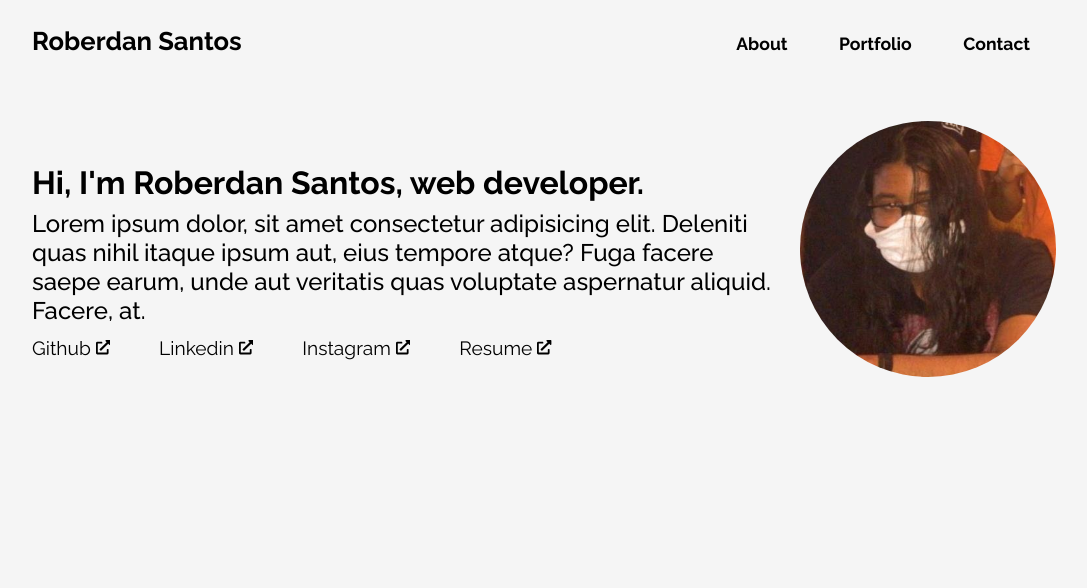
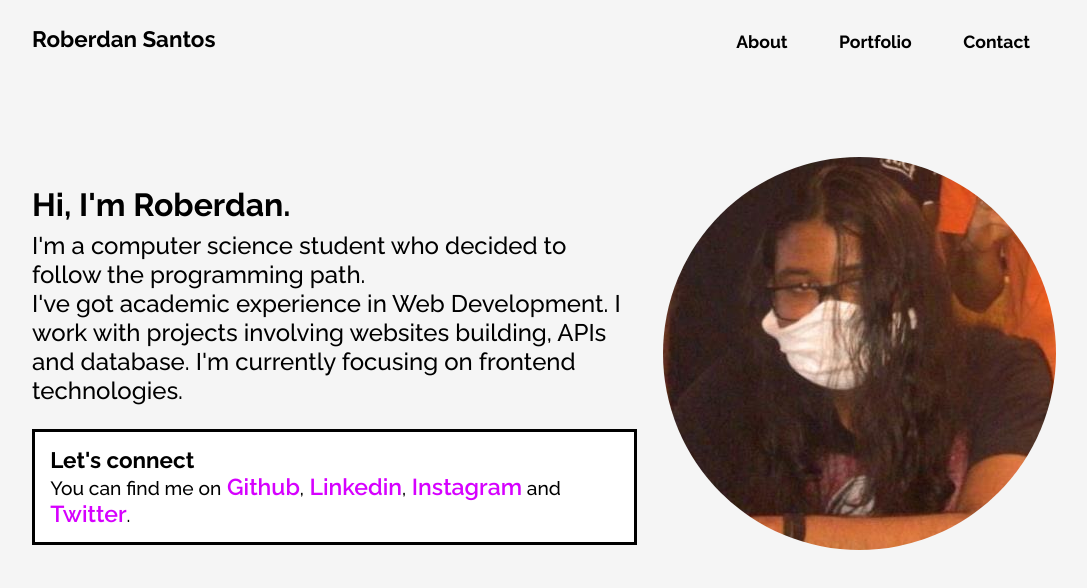
Before and after one commit to LeeYooBin/Portfolio, a React (Create React App) app: page / in a window 1280 px wide. Shown: the top 588 px of the page, without its empty margins (96-1183 px from the left). Built offline with nearby package versions, Linux system fonts and the light colour scheme.

Commit message:
Reboot Main

```diff
--- a/package.json
+++ b/package.json
@@ -9,6 +9,7 @@
     "react": "^18.2.0",
     "react-dom": "^18.2.0",
     "react-icons": "^4.4.0",
+    "react-router-dom": "^6.3.0",
     "react-scripts": "5.0.1",
     "styled-components": "^5.3.5",
     "web-vitals": "^2.1.4"
--- a/src/components/Header/HeaderStyle.jsx
+++ b/src/components/Header/HeaderStyle.jsx
@@ -17,12 +17,8 @@ export const Header = styled.header`
     }
 `;
 
-export const Logo = styled.a`
-    text-decoration: none;
-    color: #000;
-    font-size: 0.6em;
-
-    @media screen and (min-width: 700px){
-        font-size: 0.8em;
-    }
-`;
+export const Logo = {
+    'text-decoration': 'none',
+    color: '#000',
+    'font-size': window.screen.width >= 700 ? '0.7em' : '0.6em'
+};
--- a/src/components/Header/index.jsx
+++ b/src/components/Header/index.jsx
@@ -1,12 +1,12 @@
 import Navbar from "./Navbar";
 import * as S from './HeaderStyle';
-import './style.css';
+import { Link } from "react-router-dom";
 
 export default function Header(){
     return(
         <>
             <S.Header>
-                <S.Logo href="#" ><h1>Roberdan Santos</h1></S.Logo>
+                <Link to='/' style={S.Logo}><h1>Roberdan Santos</h1></Link>
                 <Navbar/>
             </S.Header>
         </>
--- a/src/components/Header/style.css
+++ /dev/null
@@ -1,11 +0,0 @@
-.logo{
-    text-decoration: none;
-    color: #000;
-    font-size: 0.6em;
-}
-
-@media screen and (min-width: 700px){
-    .logo{
-        font-size: 0.8em;
-    }
-}
--- a/src/components/Main/index.jsx
+++ /dev/null
@@ -1,29 +0,0 @@
-import * as S from './MainStyle';
-import profile from '../../assets/img/profile.jpg';
-import { FaExternalLinkAlt } from 'react-icons/fa';
-
-export default function Main(){
-    return(
-        <>
-            <S.Main>
-                <S.Profile src={profile} alt="Profile image" />
-                <S.TextWrapper>
-                    <S.Article>
-                        <h1>Hi, I'm Roberdan Santos, web developer.</h1>
-                        <p>Lorem ipsum dolor, sit amet consectetur adipisicing elit.
-                            Deleniti quas nihil itaque ipsum aut, eius tempore atque?
-                            Fuga facere saepe earum, unde aut veritatis quas voluptate
-                            aspernatur aliquid. Facere, at.
-                        </p>
-                    </S.Article>
-                    <S.Links>
-                        <S.Link href="https://github.com/LeeYooBin" target="_blank">Github <span><FaExternalLinkAlt /></span></S.Link>
-                        <S.Link href="https://www.linkedin.com/in/roberdan-santos/" target="_blank">Linkedin <span><FaExternalLinkAlt /></span></S.Link>
-                        <S.Link href="https://www.instagram.com/roberdantamyr/" target="_blank">Instagram <span><FaExternalLinkAlt /></span></S.Link>
-                        <S.Link href="https://fabulous-croissant-6fe3cb.netlify.app/" target="_blank">Resume <span><FaExternalLinkAlt /></span></S.Link>
-                    </S.Links>
-                </S.TextWrapper>
-            </S.Main>
-        </>
-    );
-}
--- a/src/pages/Home/index.jsx
+++ b/src/pages/Home/index.jsx
@@ -1,18 +1,24 @@
 import { GlobalStyle } from "../../style/Global";
+import {
+    BrowserRouter as Router,
+    Routes,
+    Route
+} from "react-router-dom";
 import Header from "../../components/Header";
-import Main from "../../components/Main";
-import About from "../../components/About";
-import Skills from "../../components/Skills";
-import Hobbies from "../../components/Hobbies";
-import Education from "../../components/Education";
+import Main from "../Main";
+
 
 export default function Home(){
     return(
         <>
-            <GlobalStyle />
-            <Header />
-            <Main />
+            <Router>
+                <GlobalStyle />
+                <Header />
 
+                <Routes>
+                    <Route path="/" element={<Main/>}></Route>
+                </Routes>
+            </Router>
         </>
     );
 }
--- a/src/components/Main/MainStyle.jsx
+++ b/src/pages/Main/MainStyle.jsx
@@ -7,13 +7,13 @@ export const Main = styled.main`
     flex-direction: column;
     align-items: center;
 
-    @media screen and (min-width: 500px){
-        flex-direction: row-reverse;
-        padding: 1.5vh 5%;
+    @media screen and (min-width: 700px){
+        padding: 10vh 5%;
     }
 
     @media screen and (min-width: 920px){
-        padding: 5vh 10%;
+        flex-direction: row-reverse;
+        padding: 10vh 10%;
     }
 `;
 
@@ -27,17 +27,22 @@ export const Article = styled.article`
     margin-top: 3vh;
 
     p{
+        font-size: 1.2em;
         margin-top: 1vh;
         font-weight: 500;
     }
 
+    h1{
+        font-size: 1.7em;
+    }
+
     @media screen and (min-width: 700px){
         p{
-            font-size: 1.2em;
+            font-size: 1.5em;
         }
 
         h1{
-            font-size: 1.7em;
+            font-size: 2em;
         }
     }
 
@@ -63,65 +68,74 @@ export const Article = styled.article`
 `;
 
 export const Profile = styled.img`
-    width: 40vw;
+    width: 50vw;
     border-radius: 50%;
 
     @media screen and (min-width: 500px){
-        width: 25vw;
+        width: 40vw;
+    }
+
+`;
+
+export const Links = styled.nav`
+    margin-top: 3vh;
+    padding: 2.5%;
+    height: auto;
+    background-color: #FFF;
+    border: 3px solid #000;
+
+    p{
+        font-size: 1.3em;
+        font-weight: 500;
+    }
+
+    h3{
+        font-size: 1.5em;
+    }
+
+    @media screen and (min-width: 500px){
+        p{
+            font-size: 1.3em;
+        }
+
+        h3{
+            font-size: 1.5em;
+        }
     }
 
     @media screen and (min-width: 700px){
-        width: 20vw;
-    }
-`;
+        p{
+            font-size: 1.5em;
+        }
 
-export const Links = styled.nav`
-    margin-top: 1.5vh;
-    display: flex;
-    justify-content: space-between;
-    align-items: center;
-
-    @media screen and (min-width: 700px){
-        width: 80%;
+        h3{
+            font-size: 1.7em;
+        }
     }
 
     @media screen and (min-width: 920px){
-        width: 70%;
-    }
+        p{
+            font-size: 1.2em;
+        }
 
-    @media screen and (min-width: 1281px){
-        width: 50%;
+        h3{
+            font-size: 1.4em;
+        }
     }
 `;
 
 export const Link = styled.a`
     text-decoration: none;
-    color: #000;
+    color: #d600ff;
     font-size: 1em;
-
-    span{
-        font-size: 0.75em;
-    }
+    font-weight: 600;
 
     @media screen and (min-width: 700px){
         font-size: 1.2em;
-
-        span{
-            font-size: 0.7em;
-        }
     }
 
-    @media screen and (min-width: 920px){
-        span{
-            font-size: 0.75em;
-        }
-    }
 
     @media screen and (min-width: 1281px){
         font-size: 1em;
-
-        span{
-            font-size: 0.7em;
-        }
     }
 `;
--- /dev/null
+++ b/src/pages/Main/index.jsx
@@ -0,0 +1,34 @@
+import * as S from './MainStyle';
+import profile from '../../assets/img/profile.jpg';
+
+export default function Main(){
+    return(
+        <>
+            <S.Main>
+                <S.Profile src={profile} alt="Profile image" />
+                <S.TextWrapper>
+                    <S.Article>
+                        <h1>Hi, I'm Roberdan.</h1>
+                        <p>
+                            I'm a computer science student who decided
+                            to follow the programming path.
+                            <br />
+                            I've got academic experience in Web Development.
+                            I work with projects involving websites building,
+                            APIs and database. I'm currently focusing on frontend technologies.
+                        </p>
+                    </S.Article>
+                    <S.Links>
+                        <h3>Let's connect</h3>
+                        <p>You can find me on
+                            <S.Link href='https://github.com/LeeYooBin' target="_blank"> Github</S.Link>,
+                            <S.Link href='https://www.linkedin.com/in/roberdan-santos/' target="_blank"> Linkedin</S.Link>,
+                            <S.Link href='https://www.instagram.com/roberdantamyr/' target="_blank"> Instagram</S.Link> and
+                            <S.Link href='#' target="_blank"> Twitter</S.Link>.
+                        </p>
+                    </S.Links>
+                </S.TextWrapper>
+            </S.Main>
+        </>
+    );
+}
```
Also changed, not shown: src/components/Header/Navbar/index.jsx (+4 -3 lines), 1 other file (tests, documents, lock files or other folders).
